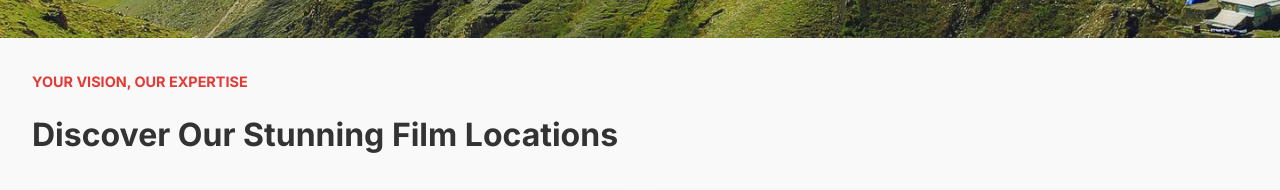
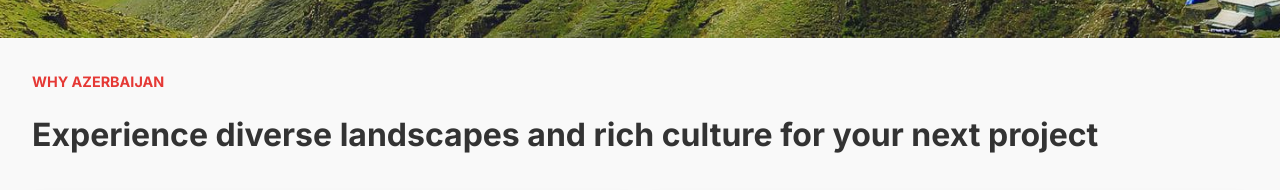
Before and after one commit to nicatzamanwork/adzone, a Next.js app: page / in a window 1280 px wide. Shown: the part 842-1032 px from the top of the page. Built offline with nearby package versions, Linux system fonts and the light colour scheme.

Commit message:
adzone release ignoreDuringBuilds added

```diff
--- a/app/components/Locations.js
+++ b/app/components/Locations.js
@@ -4,8 +4,10 @@
 const Locations = () => {
   return (
     <section id="locations">
-      <h5 className="about-subtitle">YOUR VISION, OUR EXPERTISE</h5>
-      <h2>Discover Our Stunning Film Locations</h2>
+      <h5 className="about-subtitle">WHY AZERBAIJAN</h5>
+      <h2>
+        Experience diverse landscapes and rich culture for your next project
+      </h2>
       <div className="locations-container">
         {/* Card 1: Overlay on the Image */}
         <div className="location-card">
--- a/app/components/Navbar.js
+++ b/app/components/Navbar.js
@@ -30,7 +30,9 @@
 
       {/* Logo */}
       <label className="logo">
+        <a href="">
         <img className="logo" src="/images/logo.png" alt="Logo" />
+       </a>
       </label>
 
       {/* Navigation links */}
--- a/app/components/styles/Navbar.css
+++ b/app/components/styles/Navbar.css
@@ -99,7 +99,7 @@
 
   ul {
     position: fixed;
-    top: 80px;
+    top: 50px;
     right: -100%;
     background-color: #ffffff;
     width: 100%;
```
